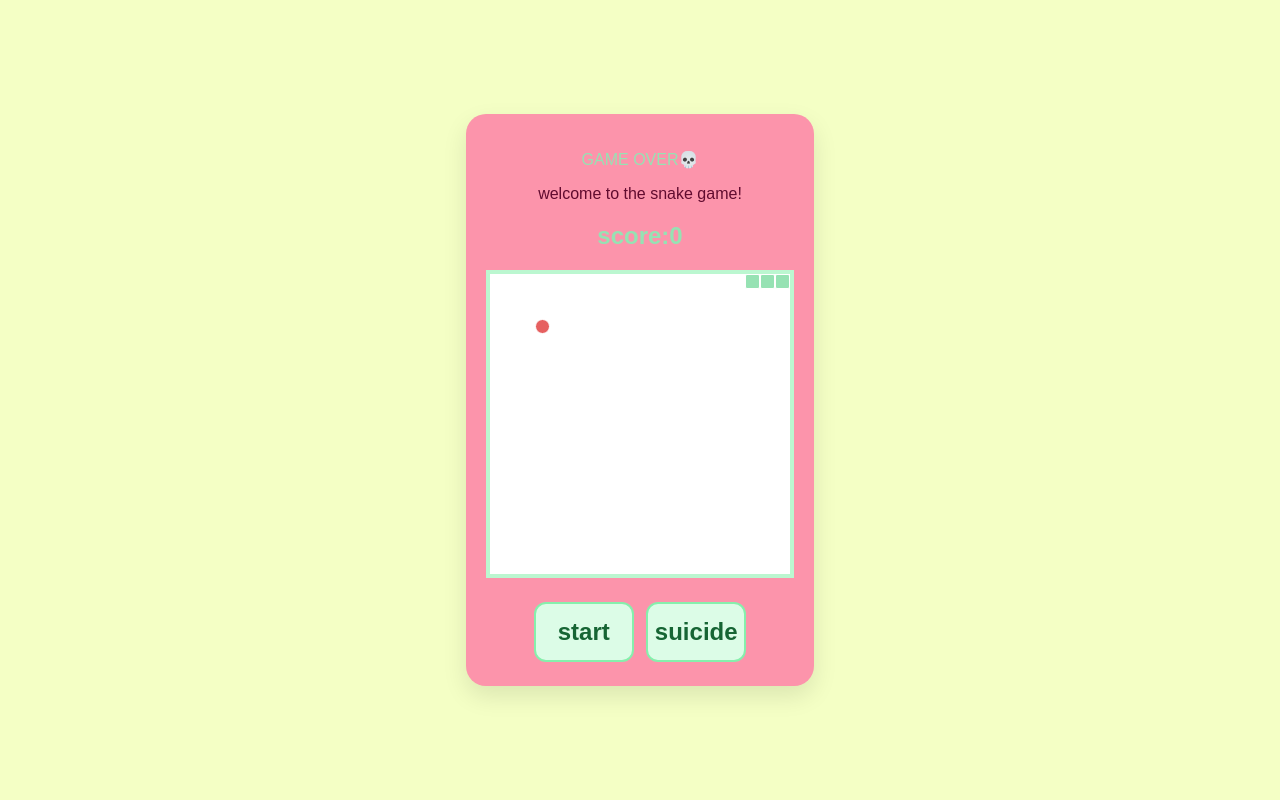
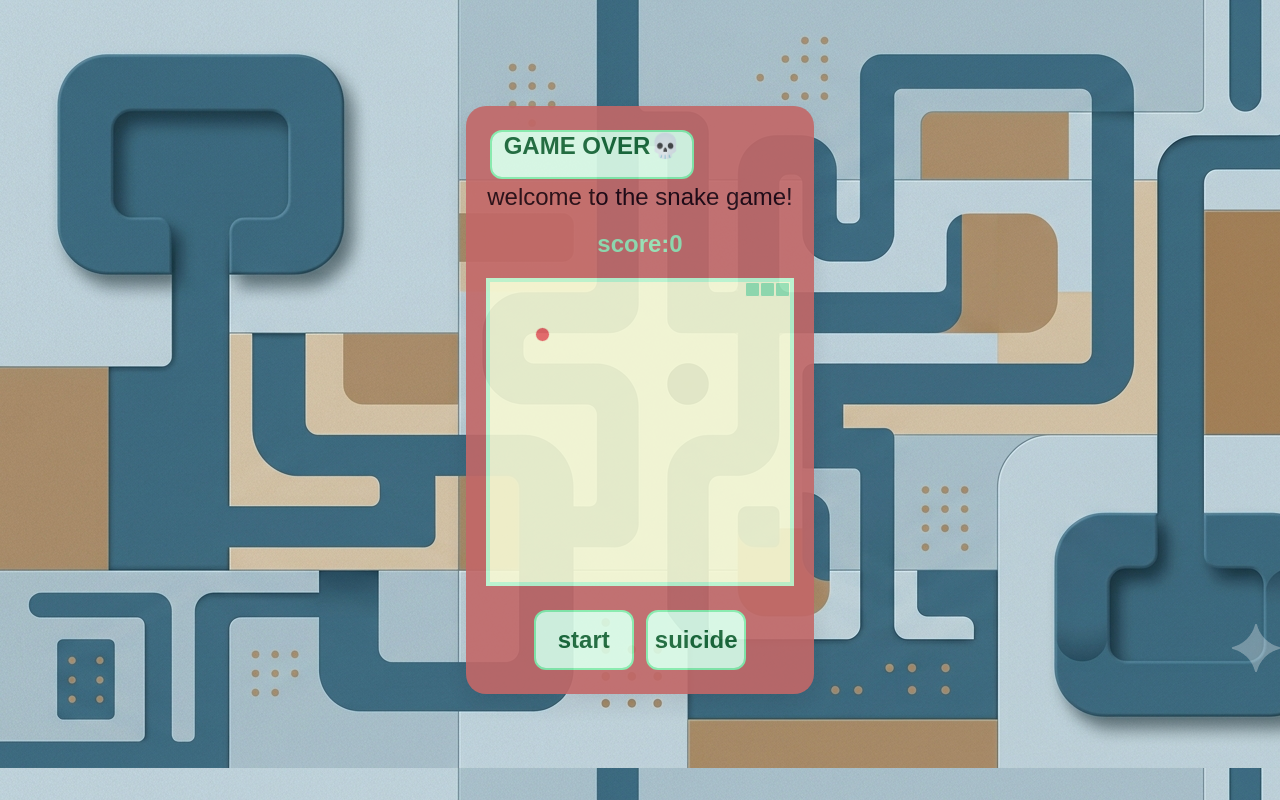
Before and after one commit to nadavflop/snakeGame, a plain HTML site: page index.html in a window 1280 px wide. Drawn offline with Linux system fonts and the light colour scheme.

Commit message:
Refactor CSS styles for game layout and appearance
Updated styles for body, game container, and grid elements. Added background image and adjusted colors.

```diff
--- a/style.css
+++ b/style.css
@@ -1,5 +1,5 @@
 body{
-    background-color: rgb(244, 255, 197);
+    background-image: url('assets/b.png');
     color:#96e2b3;
     font-family: sans-serif;
     display: flex;
@@ -10,11 +10,13 @@ body{
 }
 
 .gamecon{
-    background-color: rgb(252, 148, 171);
+    background-color: rgb(194, 103, 103);
     padding: 20px;
     border-radius: 20px;
     box-shadow: 0 10px 25px rgba(0,0,0,0.1);
     text-align: center;
+    opacity: 90%;
+
 }
 
 #grid{
@@ -23,12 +25,14 @@ body{
     width: 300px;
     height: 300px;
     margin: 20px auto;
-    background-color: white;
+    background-color: rgb(246, 248, 211);
     border: 4px solid #bbf7d0;
+
+
 }
 
 #grid div{
-    border: 0.1px solid #ffffff;
+    border: 0.1px solid rgb(246, 248, 211);
 }
 
 .snake {background-color: #96e2b3;border-radius:2px; }
@@ -37,7 +41,9 @@ body{
 .controls {margin: 15px 0;}
 .arrow {width: 100px; height: 60px; font-size: 24px; font-weight: bold; margin: 4px; cursor: pointer;
     background-color: #dcfce7; border: 2px solid #86efac; color: #166534; border-radius: 12px;
-    transition: ease;}
+    transition: ease;
+
+}
 .arrow:active {background-color: #97f0b8;}
 #start-btn {padding: 12px 30px; background-color: #16a34a; color: white; border: none; border-radius: 8px;
     font-size: 18px; cursor: pointer; }
@@ -47,7 +53,31 @@ body{
 
 
 #b{
-    color: rgb(97, 11, 47);
+    margin-top: 0%;
+    color: rgb(27, 1, 12);
     align-items: center;
     justify-content: center;
+    font-size: 1.5em;
 }
+
+#grid, .gamecon {
+    touch-action: none;
+
+}
+
+
+#end{
+    width: 200px;
+    height: 45px;
+    font-size: 24px; font-weight: bold; margin: 4px; cursor: pointer;
+    background-color: #dcfce7; border: 2px solid #86efac; color: #166534; border-radius: 12px;
+    transition: ease;
+    align-self: center !important;
+    justify-content: center !important;  }
+
+
+
+
+body, html {
+  overscroll-behavior-y: contain;
+}
```
